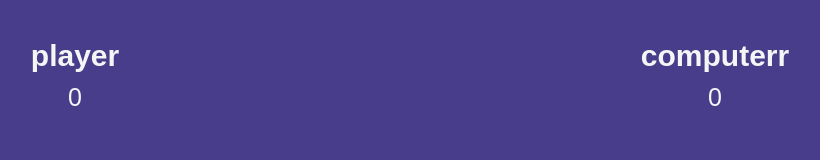
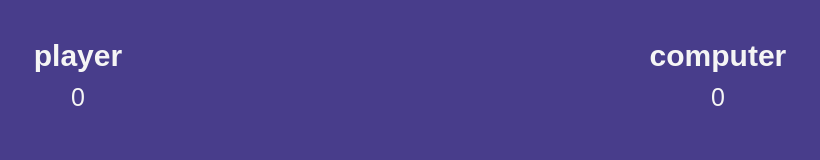
Before and after one commit to bennami/Rockpaperscissorsgame, a plain HTML site: page index.html in a window 1280 px wide. Shown: the top 160 px of the page, without its empty margins (230-1050 px from the left). Drawn offline with Linux system fonts and the light colour scheme.

Commit message:
spelling mistake

```diff
--- a/index.html
+++ b/index.html
@@ -13,7 +13,7 @@
             <p>0</p>
         </div>
         <div class="computer-score">
-            <h2>computerr</h2>
+            <h2>computer</h2>
             <p>0</p>
         </div>
     </div>
```
